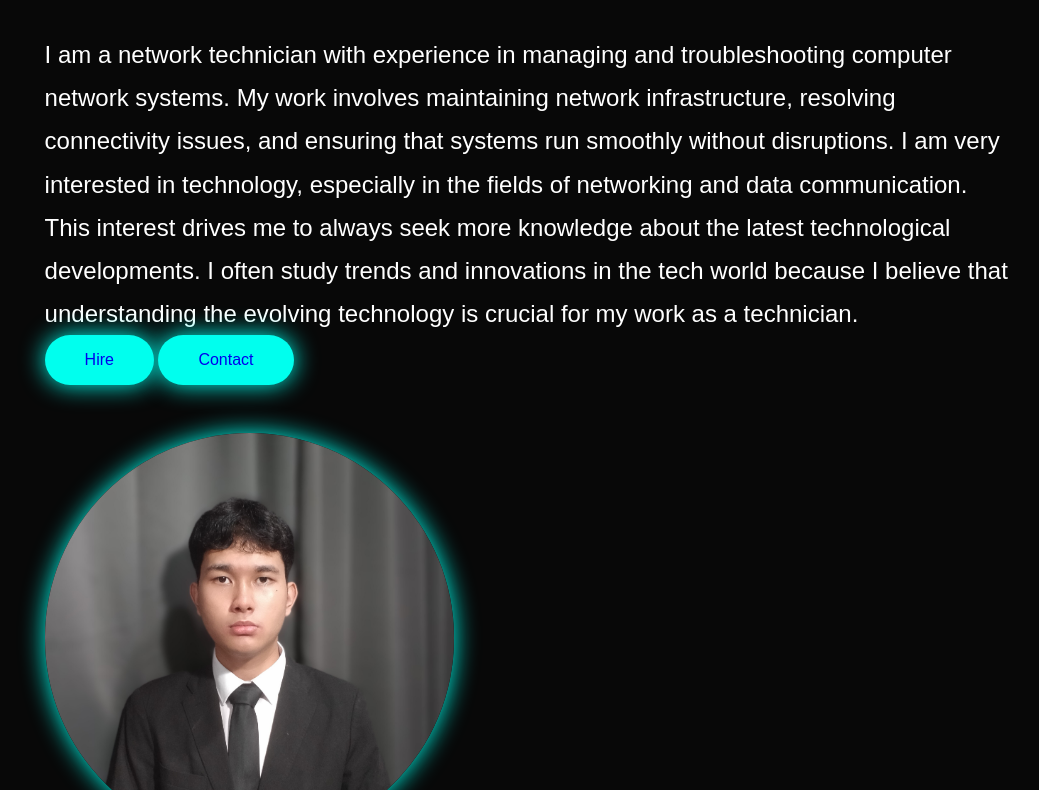
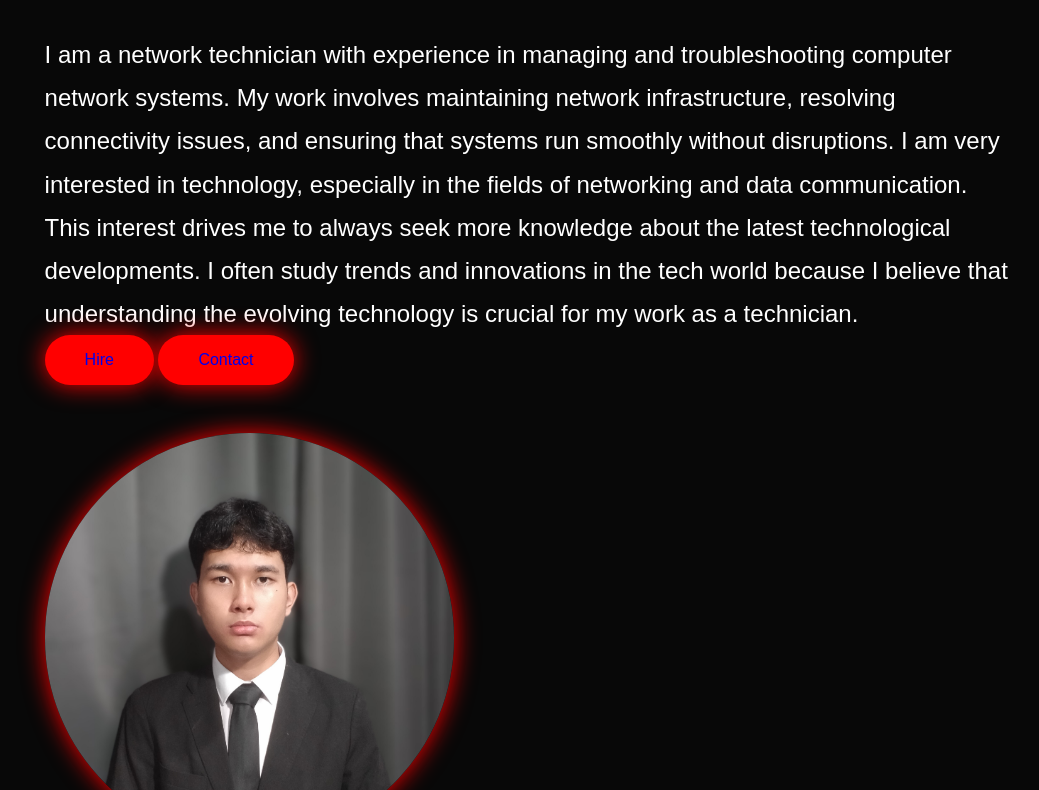
Before and after one commit to ryanhidayat-rr/projects1, a plain HTML site: page index.html in a window 1280 px wide. Shown: the part 440-1230 px from the top of the page, without its empty margins (109-1148 px from the left). Drawn offline with nearby package versions, Linux system fonts and the light colour scheme.

Commit message:
perubahan warna hover

```diff
--- a/css/style.css
+++ b/css/style.css
@@ -13,7 +13,7 @@
     --bg-color: #080808;
     --second-bg-color: #131313;
     --text-color: white;
-    --main-color: #00ffee;
+    --main-color: #ff0000;
 }
 
 html {
```
